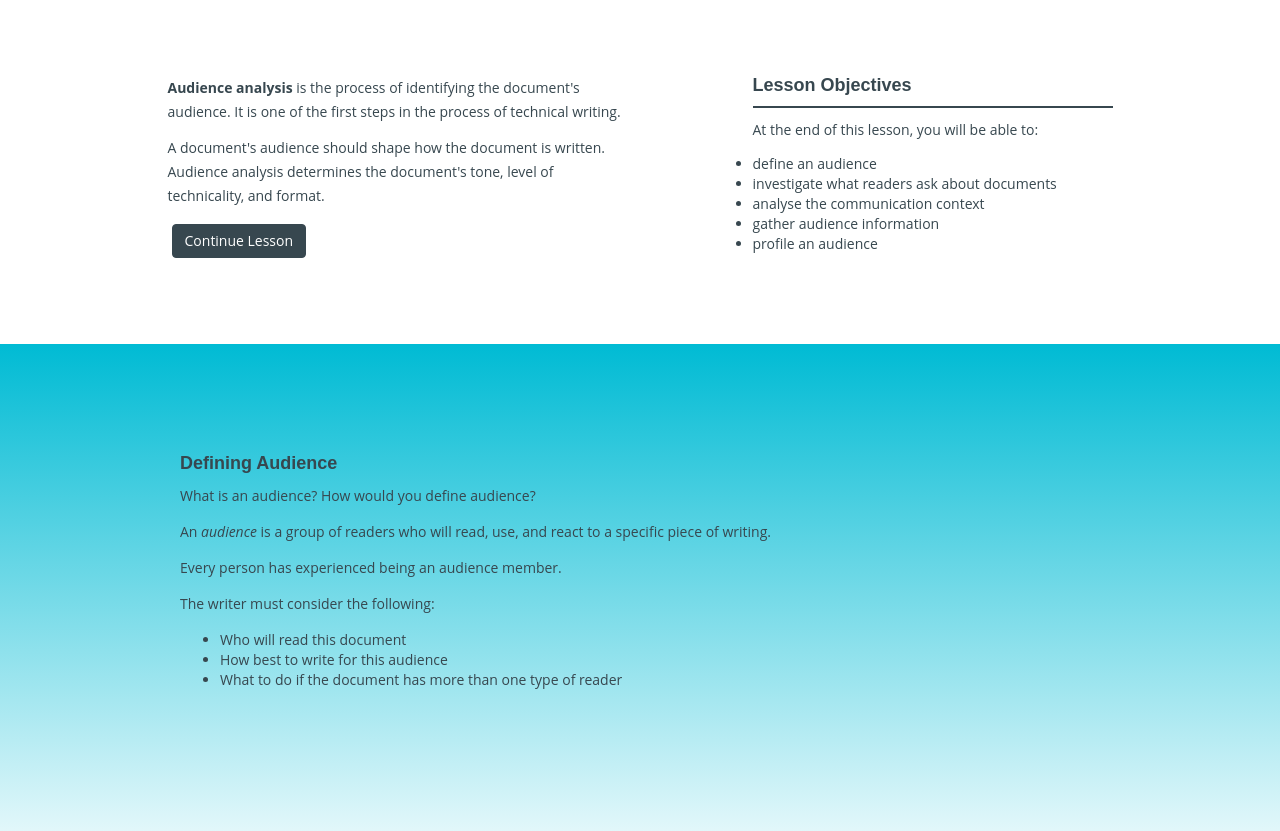
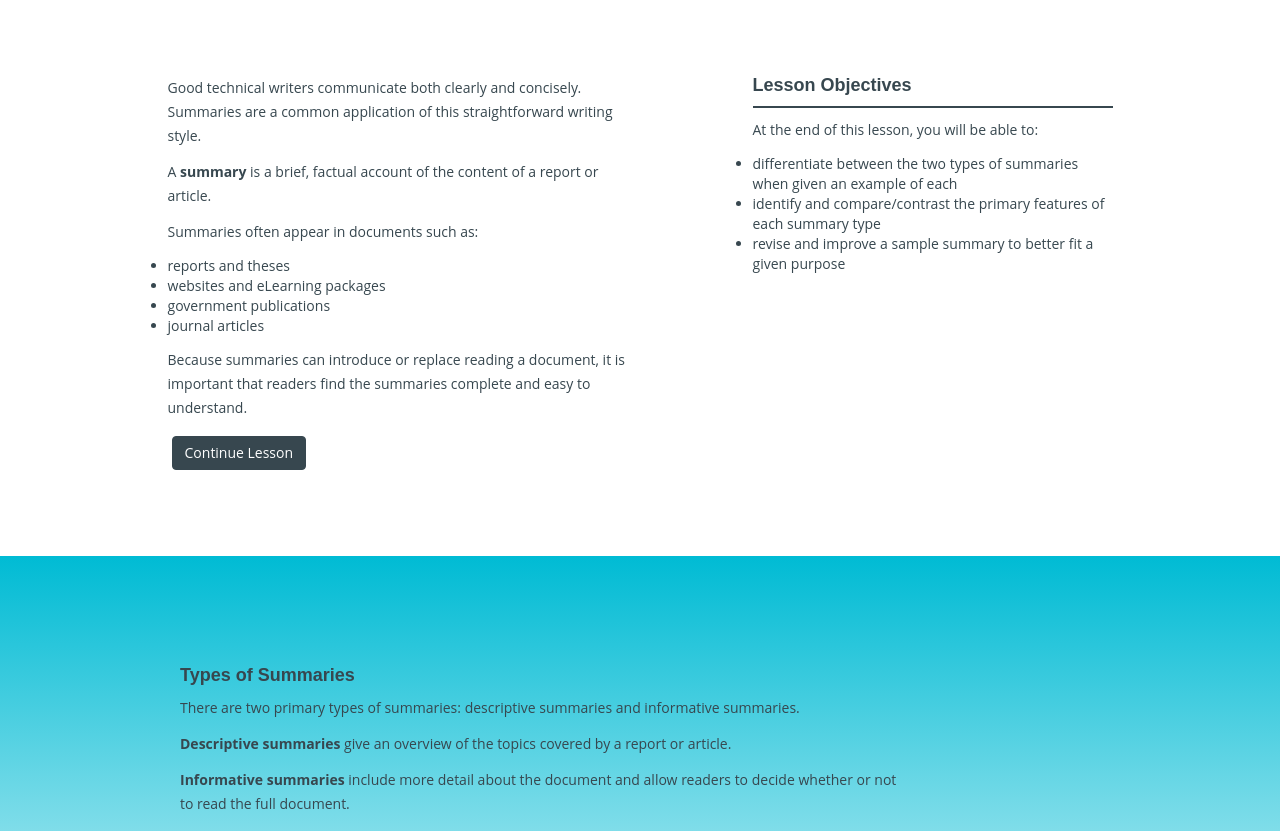
Before and after one commit to lalib035/learn, a plain HTML site: page lesson3.html in a window 1280 px wide. Shown: the part 672-1503 px from the top of the page. Drawn offline with nearby package versions, Linux system fonts and the light colour scheme; a web font is replaced by a local one.

Commit message:
Lesson 2/3 descriptions

```diff
--- a/lesson3.html
+++ b/lesson3.html
@@ -107,9 +107,17 @@
 	 		</div>
 
 		 	<div class="col-lg-5 col-lg-offset-1">
-		 		<p><strong>Audience analysis</strong> is the process of identifying the document's audience. It is one of the first steps in the process of technical writing.</p>
-		 		<p>A document's audience should shape how the document is written. Audience analysis determines the document's tone, level of technicality, and format.</p>
-		 		<p><a href="#dfn" class="btn btn-theme">Continue Lesson</a></p>
+		 		<p>Good technical writers communicate both clearly and concisely. Summaries are a common application of this straightforward writing style.</p>
+		 		<p>A <strong>summary</strong> is a brief, factual account of the content of a report or article.</p>
+		 		<p>Summaries often appear in documents such as:</p>
+		 		<p><ul>
+		 			<li>reports and theses</li>
+		 			<li>websites and eLearning packages</li>
+		 			<li>government publications</li>
+		 			<li>journal articles</li>
+		 		</ul></p>
+		 		<p>Because summaries can introduce or replace reading a document, it is important that readers find the summaries complete and easy to understand.</p>
+		 		<p><a href="#typ" class="btn btn-theme">Continue Lesson</a></p>
 		 	</div>
 
 		 	<div class="col-lg-4 col-lg-offset-1">
@@ -117,14 +125,12 @@
 		 		<div class="hline"></div>
 		 		<p>At the end of this lesson, you will be able to:</p>
 		 		<p><ul>
-		 			<li>define an audience</li>
-		 			<li>investigate what readers ask about documents</li>
-		 			<li>analyse the communication context</li>
-		 			<li>gather audience information</li>
-		 			<li>profile an audience</li>
+		 			<li>differentiate between the two types of summaries when given an example of each</li>
+		 			<li>identify and compare/contrast the primary features of each summary type</li>
+		 			<li>revise and improve a sample summary to better fit a given purpose</li>
 		 		</ul></p>
 		 	</div>
-	 		<div  id="dfn" class="col-lg-8 col-lg-offset-1">
+	 		<div  id="typ" class="col-lg-8 col-lg-offset-1">
 	 			<p><br><br></p>
 	 		</div>
 
@@ -140,16 +146,10 @@
 	 <div id="headerwrap">
 	    <div class="container">
 	 		<div class="col-lg-8 col-lg-offset-1">
-	 			<h4>Defining Audience</h4>
-	 			<p>What is an audience? How would you define audience?<p>
-	 			<p>An <dfn>audience</dfn> is a group of readers who will read, use, and react to a specific piece of writing.</p>
-	 			<p>Every person has experienced being an audience member.</p>
-	 			<p>The writer must consider the following:</p>
-	 			  	<ul class="bullet">
-						<li>Who will read this document</li>
-						<li>How best to write for this audience</li>
-						<li>What to do if the document has more than one type of reader</li>
-					</ul>
+	 			<h4>Types of Summaries</h4>
+	 			<p>There are two primary types of summaries: descriptive summaries and informative summaries.</p>
+	 			<p><strong>Descriptive summaries</strong> give an overview of the topics covered by a report or article.</p>
+	 			<p><strong>Informative summaries</strong> include more detail about the document and allow readers to decide whether or not to read the full document.</p>
 	 		</div><!-- /row -->
 	    </div> <!-- /container -->
 	</div><!-- /headerwrap -->
```
Also changed, not shown: lesson2.html (+15 -17 lines).
